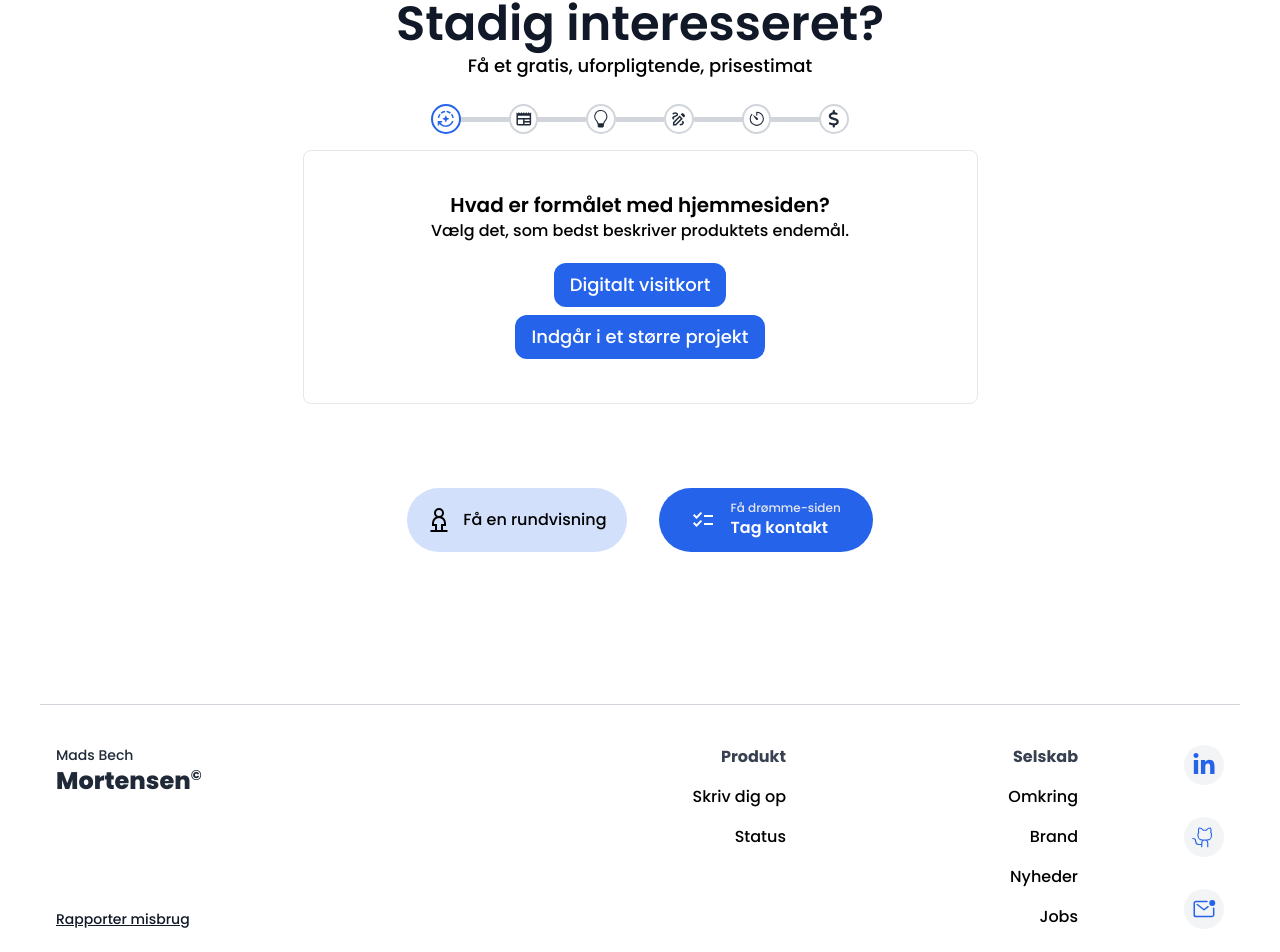
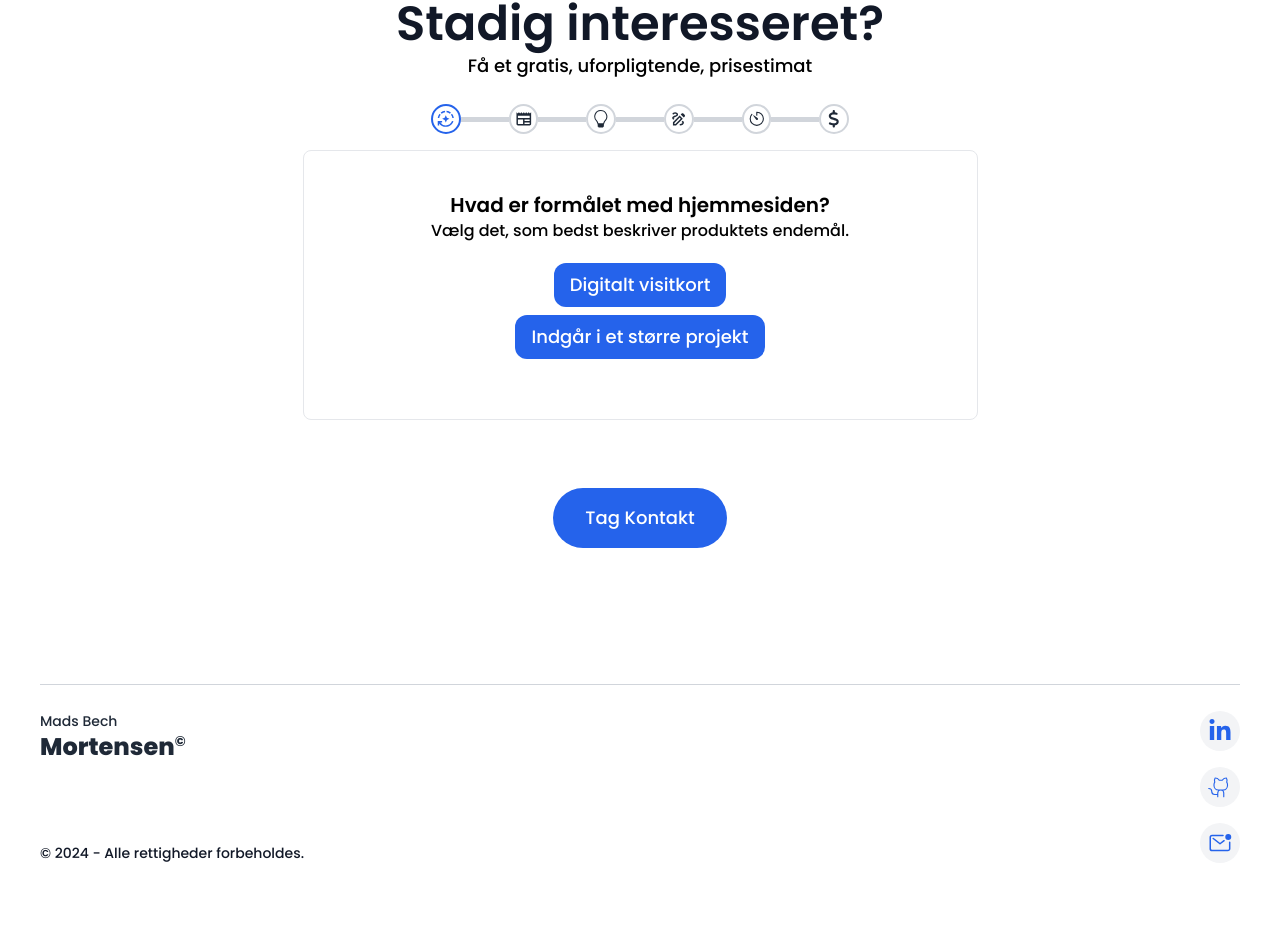
Before and after one commit to Tandhjulet/mortensen, a Next.js app: page / in a window 1280 px wide. Shown: the part 2210-3162 px from the top of the page. After the commit the page ends 3137 px from the top, so only its background shows below. Built offline with nearby package versions, Linux system fonts and the light colour scheme.

Commit message:
updated footer, added price estimator

```diff
--- a/src/app/page.tsx
+++ b/src/app/page.tsx
@@ -246,22 +246,8 @@ export default function Home() {
 				</div>
 
 				<div className="mx-auto my-28 w-fit">
-					<button className="mx-4 p-5 bg-blue-600/20 hover:bg-blue-600/35 inline-flex gap-3 items-center rounded-full">
-						<GrStreetView className="size-6" />
-
-						<span>
-							Få en rundvisning
-						</span>
-					</button>
-
-					<button className="mx-4 px-8 py-3 bg-blue-600 hover:bg-blue-700 text-white inline-flex gap-4 items-center rounded-full">
-						<MdOutlineChecklist className="size-6" />
-
-						<span className="text-left text-xs text-gray-200">
-							Få drømme-siden
-							<br />
-							<span className="text-base text-white font-semibold">Tag kontakt</span>
-						</span>
+					<button className="mx-4 px-8 py-4 bg-blue-600 hover:bg-blue-700 inline-flex gap-4 items-center rounded-full">
+						<span className="text-lg text-white">Tag Kontakt</span>
 					</button>
 				</div>
 			</section>
--- a/src/components/Estimator/Estimator.tsx
+++ b/src/components/Estimator/Estimator.tsx
@@ -1,20 +1,23 @@
 "use client";
 
 import React, { useCallback, useMemo, useState } from "react";
-import Question0 from "./question/Question0";
-import Question1 from "./question/Question1";
+import Question0, { QPurpose } from "./question/Question0";
+import Question1, { QPages } from "./question/Question1";
 import { IconBaseProps } from "react-icons";
-import { IoCode, IoPencilOutline, IoTimerOutline } from "react-icons/io5";
+import { IoArrowUndo, IoCode, IoPencilOutline, IoTimerOutline } from "react-icons/io5";
 import { FaDollarSign } from "react-icons/fa6";
 import { BsLightbulb } from "react-icons/bs";
 import { MdAutoMode, MdOutlineDraw, MdOutlineNewspaper } from "react-icons/md";
-import Question2 from "./question/Question2";
-import Question3 from "./question/Question3";
-import Question4 from "./question/Question4";
+import Question2, { QSpecial } from "./question/Question2";
+import Question3, { QDesign } from "./question/Question3";
+import Question4, { QReadyBy } from "./question/Question4";
 import Question5 from "./question/Question5";
+
+export type QAnswers = QPurpose & QPages & QSpecial & QDesign & QReadyBy;
 
 export interface QuestionProps {
 	updateState: (toInsert: State) => void;
+	state: State;
 }
 
 interface Question {
@@ -32,7 +35,7 @@ const questions: Question[] = [{
 	page: Question2, // Skal du bruge specialfunktioner?
 	Icon: BsLightbulb,
 }, {
-	page: Question3, // Ønsker du hjælp til at designe logo og hjemmeside?
+	page: Question3, // Ønsker du hjælp til at designe logo eller hjemmeside?
 	Icon: MdOutlineDraw,
 }, {
 	page: Question4, // Hvornår skal hjemmesiden være klar?
@@ -47,16 +50,18 @@ export interface State {
 
 export default function Estimator() {
 	const [question, setQuestion] = useState<number>(0);
-	const [state, setState] = useState<State>();
+	const [state, setState] = useState<State>({});
 
 	const CurrentQuestion = useMemo(() => {
 		return questions[question].page;
 	}, [question])
 
 	const updateState = useCallback((toInsert: State) => {
-		setState({
-			...state,
-			...toInsert,
+		setState((prevState) => {
+			return {
+				...prevState,
+				...toInsert,
+			}
 		});
 
 		setQuestion(prev => prev+1);
@@ -80,8 +85,18 @@ export default function Estimator() {
 				})}
 			</div>
 
-			<div className="flex flex-col items-center border py-10 mt-4 rounded-lg w-screen max-w-[675px]">
-				<CurrentQuestion updateState={updateState} />
+			<div className="flex flex-col items-center border pt-10 pb-14 mt-4 rounded-lg w-screen max-w-[675px] relative">
+				<CurrentQuestion state={state} updateState={updateState} />
+
+				{question > 0 && (
+					<button
+						onClick={() => setQuestion(prev => prev-1)}
+						className="hover:bg-gray-200 bg-gray-100 absolute inline-flex gap-2 items-center px-3 py-1 rounded-xl bottom-2 left-2"
+					>
+						<IoArrowUndo className="text-gray-800" />
+						<span className="text-gray-900">Tilbage</span>
+					</button>
+				)}
 			</div>
 		</div>
 	)
--- a/src/components/Estimator/question/Question0.tsx
+++ b/src/components/Estimator/question/Question0.tsx
@@ -1,6 +1,6 @@
 import { QuestionProps, State } from "../Estimator";
 
-interface QPurpose extends State {
+export interface QPurpose extends State {
 	purpose: "Digitalt visitkort" | "Indgå i større projekt";
 }
 
--- a/src/components/Estimator/question/Question1.tsx
+++ b/src/components/Estimator/question/Question1.tsx
@@ -1,7 +1,7 @@
 import { QuestionProps, State } from "../Estimator";
 
-interface QPages extends State {
-	pages: "1-5" | "6-15" | "16-50" | "50+";
+export interface QPages extends State {
+	pages: number;
 }
 
 export default function Question1({ updateState }: QuestionProps) {
@@ -16,23 +16,23 @@ export default function Question1({ updateState }: QuestionProps) {
 			<div className="grid grid-cols-4 gap-4">
 				<button
 					className="bg-blue-600 text-white px-4 py-2 rounded-xl my-1 text-lg"
-					onClick={() => updateState({pages: "1-5"} as QPages)}
+					onClick={() => updateState({pages: 2.5} as QPages)}
 				>1-5</button>
 
 				<button
 					className="bg-blue-600 text-white px-4 py-2 rounded-xl my-1 text-lg"
-					onClick={() => updateState({pages: "6-15"} as QPages)}
+					onClick={() => updateState({pages: 10.5} as QPages)}
 				>6-15</button>
 
 				<button
 					className="bg-blue-600 text-white px-4 py-2 rounded-xl my-1 text-lg"
-					onClick={() => updateState({pages: "16-50"} as QPages)}
-				>16-50</button>
+					onClick={() => updateState({pages: 20.5} as QPages)}
+				>16-25</button>
 
 				<button
 					className="bg-blue-600 text-white px-4 py-2 rounded-xl my-1 text-lg"
-					onClick={() => updateState({pages: "50+"} as QPages)}
-				>50+</button>
+					onClick={() => updateState({pages: 30} as QPages)}
+				>26+</button>
 			</div>
 		</>
 	)
--- a/src/components/Estimator/question/Question2.tsx
+++ b/src/components/Estimator/question/Question2.tsx
@@ -1,6 +1,6 @@
 import { QuestionProps, State } from "../Estimator";
 
-interface QSpecial extends State {
+export interface QSpecial extends State {
 	specialFunctionality: boolean;
 }
 
--- a/src/components/Estimator/question/Question3.tsx
+++ b/src/components/Estimator/question/Question3.tsx
@@ -1,28 +1,26 @@
 import { QuestionProps, State } from "../Estimator";
 
-interface QDesign extends State {
+export interface QDesign extends State {
 	needsDesign: boolean;
 }
 
 export default function Question3({ updateState }: QuestionProps) {
 	return (
 		<>
-			<h1 className="text-xl font-semibold px-6">Ønsker du hjælp til at designe logo og hjemmeside?</h1>
+			<h1 className="text-xl font-semibold px-6">Ønsker du hjælp til at designe logo eller hjemmeside?</h1>
 			<span className="mb-4 font-thin text-center">
 				Hvis du ikke har et design klar på forhånd, vil vi<br />gerne hjælpe dig med at lave et.
 			</span>
 
-			<div className="inline-flex gap-4">
 			<button
 				className="bg-blue-600 text-white px-6 py-3 rounded-xl my-1 text-lg"
 				onClick={() => updateState({needsDesign: false} as QDesign)}
-				>Nej</button>
+			>Nej tak</button>
 
 			<button
 				className="bg-blue-600 text-white px-8 py-3 rounded-xl my-1 text-lg"
 				onClick={() => updateState({needsDesign: true} as QDesign)}
-				>Ja tak</button>
-			</div>
+			>Ja</button>
 		</>
 	)
 }
--- a/src/components/Estimator/question/Question4.tsx
+++ b/src/components/Estimator/question/Question4.tsx
@@ -1,6 +1,6 @@
 import { QuestionProps, State } from "../Estimator";
 
-interface QReadyBy extends State {
+export interface QReadyBy extends State {
 	readyBy: "Hurtigst muligt" | "2-4 uger" | "4 uger+";
 }
 
--- a/src/components/Estimator/question/Question5.tsx
+++ b/src/components/Estimator/question/Question5.tsx
@@ -1,16 +1,65 @@
-import { QuestionProps, State } from "../Estimator";
+import { Fragment, useMemo } from "react";
+import { QAnswers, QuestionProps, State } from "../Estimator";
 
-interface QPurpose extends State {
-	purpose: "Digitalt visitkort" | "Indgå i større projekt";
+const TIME_PRIS = 450;
+
+function format(num: number) {
+	return num.toLocaleString("da-DK", {
+		style: "currency",
+		currency: "DKK"
+	})
 }
 
-export default function Question5({ updateState }: QuestionProps) {
+export default function Question5(props: QuestionProps) {
+	const state = props.state as QAnswers;
+
+	const [total, summary] = useMemo(() => {
+		const summary: string[][] = [];
+
+		let hoursNeeded = 0;
+
+		if(state.needsDesign) {
+			const hours = state.pages*2;
+			summary.push([`Design af ~${state.pages} sider`, format(hours*TIME_PRIS)]);
+			hoursNeeded += hours;
+		}
+		if(state.specialFunctionality) {
+			hoursNeeded += 6.5;
+			summary.push([`Ekstra funktionalitet`, format(6.5*TIME_PRIS)]);
+		}
+
+		const hours = state.pages*2.5;
+		hoursNeeded += hours;
+		summary.push([`Omkring ${state.pages} sider`, format(hours*TIME_PRIS)]);
+
+		let price = hoursNeeded * TIME_PRIS;
+		const fast = 2-["Hurtigst muligt", "2-4 uger", "4 uger+"].indexOf(state.readyBy);
+		price += fast*1250;
+		summary.push([state.readyBy, format(fast*1250)])
+
+		return [price, summary]
+	}, []);
+
 	return (
-		<>
-			<h1 className="text-xl font-semibold px-6">Dit prisestimat er:</h1>
-			<span className="mb-4 font-thin text-center">
+		<div className="grid grid-cols-2 mb-5">
+			<div className="text-start grid grid-cols-[5fr_3fr] w-full">
+				{summary.map(([summary, price], i) => (
+					<Fragment key={i}>
+						<span className="text-sm line-clamp-1">{summary}</span>
+						<span className="line-clamp-1 text-blue-700 text-end">+{price}</span>
+					</Fragment>
+				))}
+			</div>
 
-			</span>
-		</>
+			<div className="text-center my-auto">
+				<h1 className="px-6 text-lg">Dit prisestimat bliver:</h1>
+				<span className="underline underline-offset-[6px] text-3xl mb-4 text-center font-black text-gray-800">
+					{total.toLocaleString("da-DK", {
+						style: "currency",
+						currency: "DKK"
+					})}
+				</span>
+			</div>
+		</div>
 	)
 }
--- a/src/components/Footer.tsx
+++ b/src/components/Footer.tsx
@@ -6,9 +6,9 @@ import { PiGithubLogoLight } from "react-icons/pi";
 export default function Footer() {
     return (
         <footer className="max-w-[1200px] mx-auto pb-16">
-            <div className="border-t border-gray-300 my-10" />
-            <div className="grid grid-cols-8 px-4">
-                <div className="col-start-1 flex flex-col col-span-2 gap-2 font-normal text-nowrap">
+            <div className="border-t border-gray-300 my-6" />
+            <div className="inline-flex justify-between w-full">
+                <div className="flex flex-col gap-2 font-normal text-nowrap">
                     <a href="/" className="text-gray-800 text-sm w-fit">
 						Mads Bech
 						<br />
@@ -19,24 +19,12 @@ export default function Footer() {
 					</a>
                     <div className="grow" />
 
-                    <a href="#" className="mt-2 text-gray-900 text-sm underline">Rapporter misbrug</a>
+                    <span className="mt-2 text-gray-900 text-sm">
+						&copy; 2024 - Alle rettigheder forbeholdes.
+					</span>
                 </div>
 
-                <div className="col-start-4 flex flex-col items-end gap-2 col-span-2 font-normal text-nowrap">
-                    <span className="font-bold text-gray-700">Produkt</span>
-                    <a href="#" className="mt-2 w-min">Skriv dig op</a>
-                    <a href="#" className="mt-2 w-min">Status</a>
-                </div>
-
-                <div className="flex flex-col items-end gap-2 col-span-2 font-normal text-nowrap">
-                    <span className="font-bold text-gray-700">Selskab</span>
-                    <a href="#" className="mt-2 w-min">Omkring</a>
-                    <a href="#" className="mt-2 w-min">Brand</a>
-                    <a href="#" className="mt-2 w-min">Nyheder</a>
-                    <a href="#" className="mt-2 w-min">Jobs</a>
-                </div>
-
-                <div className="flex flex-col items-end justify-between text-blue-600">
+                <div className="gap-4 flex flex-col items-end justify-between text-blue-600">
 					<Link
 						className="bg-gray-100 hover:bg-gray-200 rounded-full p-2"
 						href="https://www.linkedin.com/in/mads-bech-mortensen-755830319/"
```
Lines whose indentation alone changed are shown as unchanged.
